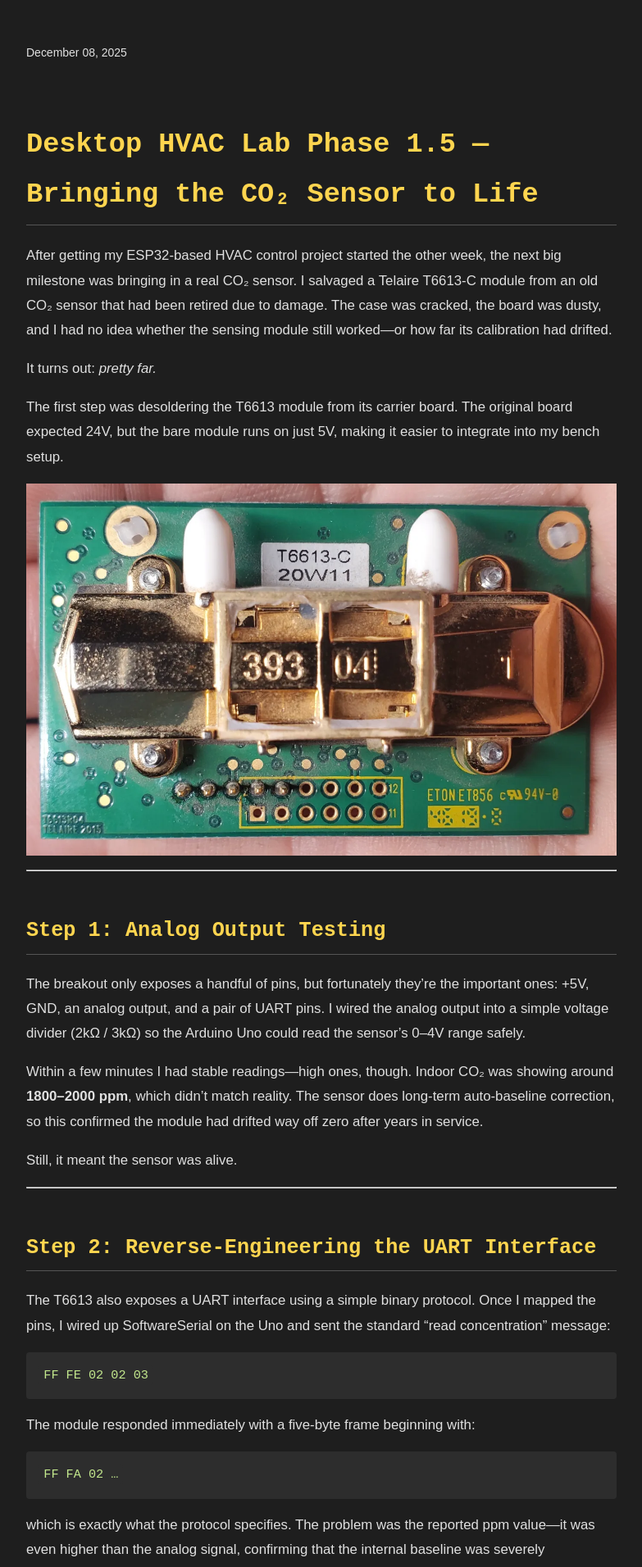
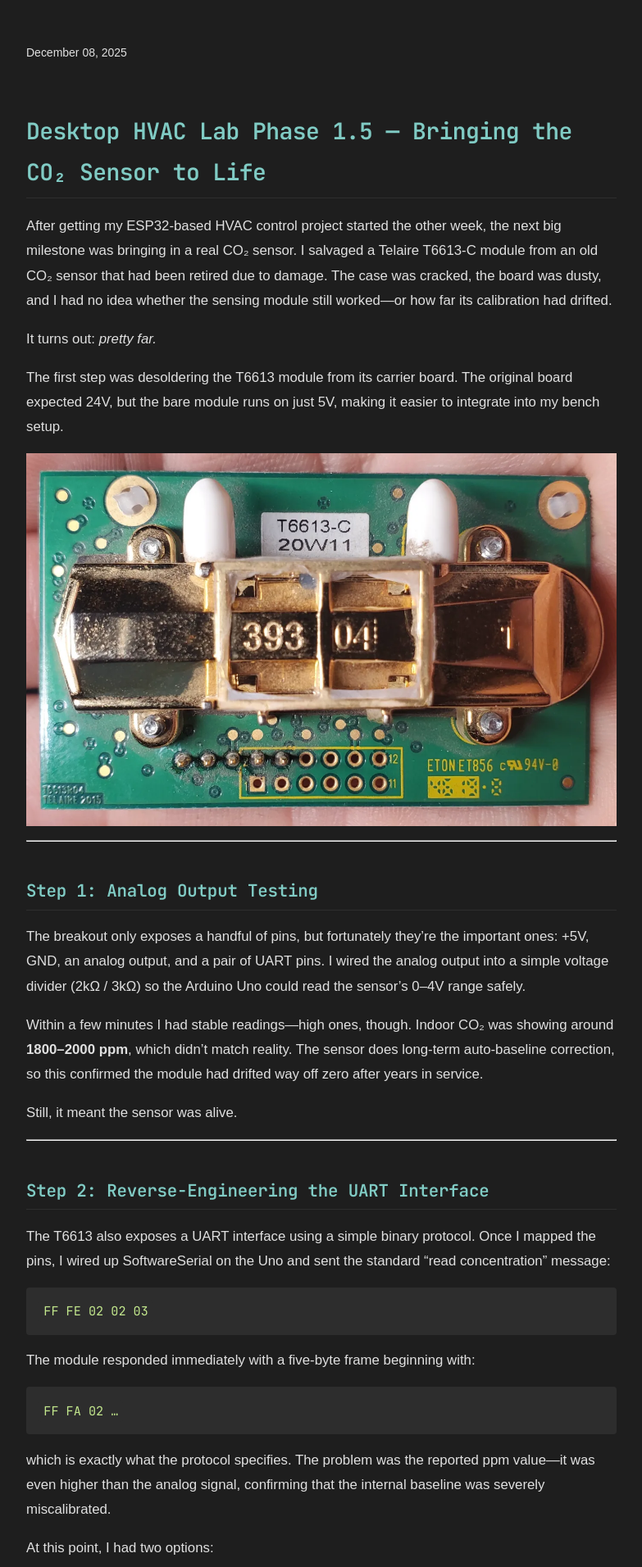
Before and after one commit to desvert/desvert.github.io, a Jekyll site: the page built from _posts/2025-12-08-desktop-hvac-lab-phase-1-5-bringing-the-co2-sensor-to-life.md, in a window 1280 px wide. Shown: the top 1912 px of the page at 82% size, without its empty margins (248-1031 px from the left). Built offline with Jekyll 4.4.1, drawn with Linux system fonts in a browser that asks for light colours.

Commit message:
Refactor CSS for improved typography and readability

```diff
--- a/assets/css/custom.css
+++ b/assets/css/custom.css
@@ -1,4 +1,6 @@
 /* Hacker-ish theme: dark, clean, and readable */
+
+@import url('https://fonts.googleapis.com/css2?family=JetBrains+Mono:wght@400;600&display=swap');
 
 body {
   background-color: #1e1e1e;
@@ -26,11 +28,30 @@
 }
 
 h1, h2, h3 {
-  color: #ffd54f;
-  border-bottom: 1px solid #555;
+  font-family: "JetBrains Mono", "Fira Code", "Courier New", Courier, monospace;
+  font-weight: 600;
+  border-bottom: 1px solid #2e2e2e;
   padding-bottom: 0.2em;
   margin-top: 2em;
-  font-family: "Fira Code", "Courier New", Courier, monospace;
+}
+
+h1 {
+  color: #80cbc4;
+  font-size: 1.75rem;
+  letter-spacing: -0.02em;
+}
+
+h2 {
+  color: #80cbc4;
+  font-size: 1.3rem;
+  letter-spacing: -0.01em;
+}
+
+h3 {
+  color: #a5d6d3;
+  font-size: 1.1rem;
+  font-weight: 400;
+  border-bottom: none;
 }
 
 ul {
@@ -44,7 +65,7 @@
   padding: 0.2em 0.4em;
   border-radius: 4px;
   font-size: 0.95rem;
-  font-family: "Fira Code", "Courier New", Courier, monospace;
+  font-family: "JetBrains Mono", "Fira Code", "Courier New", Courier, monospace;
 }
 
 pre {
```
